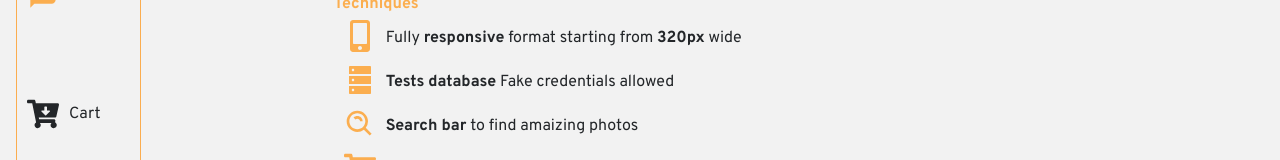
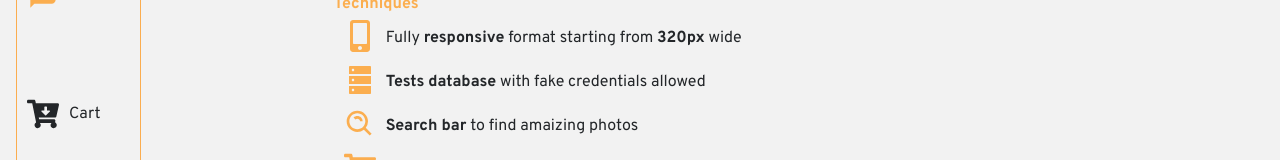
Before and after one commit to Catevika/catevika_shoplineart-client, a React (Vite) app: page /about in a window 1280 px wide. Shown: the part 421-581 px from the top of the page. Built offline with nearby package versions, Linux system fonts and the light colour scheme; no server answers; a web font is replaced by a local one.

Commit message:
Update about text

```diff
--- a/src/pages/about/About.jsx
+++ b/src/pages/about/About.jsx
@@ -34,7 +34,7 @@ export default function About() {
 						</li>
 						<li className='about__item'>
 							<AiFillDatabase className='about__icon' />
-							<p className='about__item-text'><strong>Tests database</strong> Fake credentials allowed</p>
+							<p className='about__item-text'><strong>Tests database</strong> with fake credentials allowed</p>
 						</li>
 						<li className='about__item'>
 							<BiSearchAlt className='about__icon' />
```
